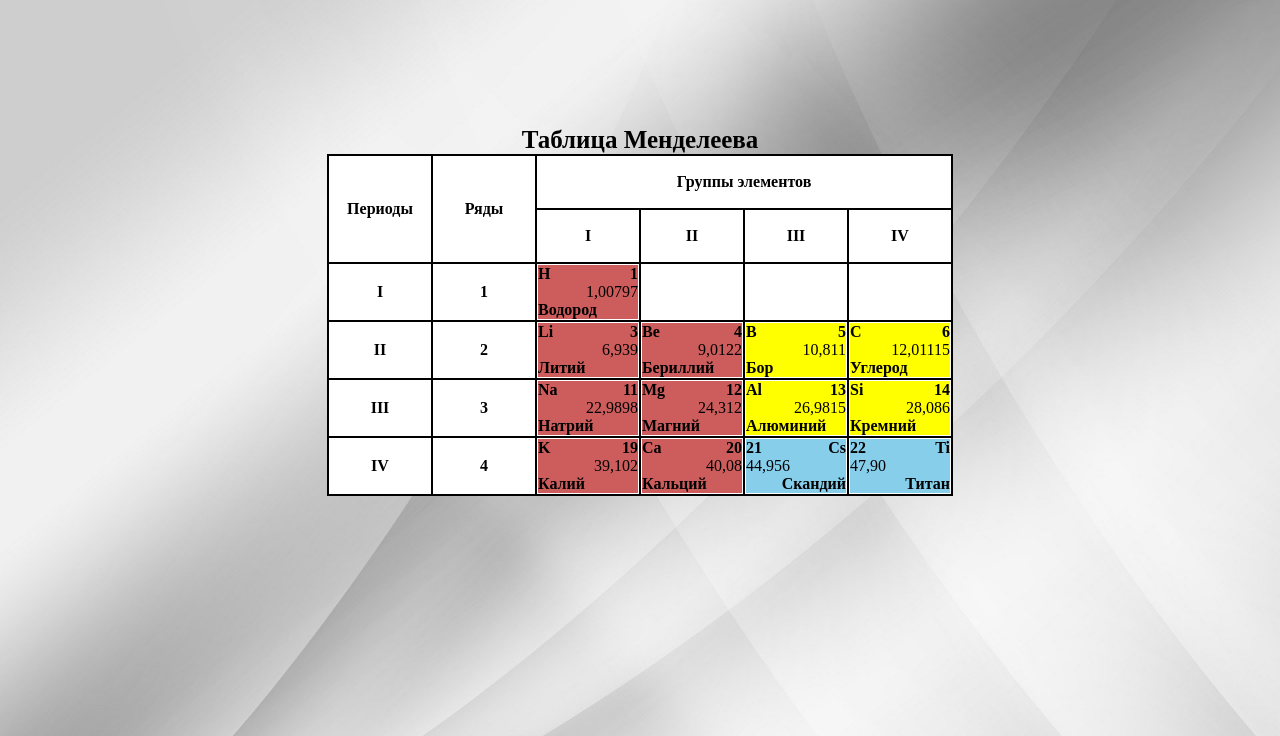
After one commit to NikitaAstafev/Nikita-Astafev_DZ, a PHP site: page /html/table.html in a window 1280 px wide. The commit adds this page. Shown: the top 736 px of the page. Run offline with PHP 8.4, Linux system fonts and the light colour scheme.

Commit message:
17.11.21

```diff
--- a/Site/css/styles.css
+++ b/Site/css/styles.css
@@ -1,4 +1,4 @@
-body {
+body{
     background-image: url(../img/background.jpg);
     background-repeat: no-repeat;
     background-attachment: fixed;
@@ -53,7 +53,7 @@ header{
     border-radius: 10px;
     padding: 1%;
 }
-img {
+img{
     max-width:100%;
     max-height:100%;
     border-radius: 10px;
--- /dev/null
+++ b/Site/css/table-styles.css
@@ -0,0 +1,53 @@
+body{
+    background-image: url(../img/background.jpg);
+    background-repeat: no-repeat;
+    background-attachment: fixed;
+    background-size: cover;
+}
+table, td{
+    margin-top: 10%;
+    background: white;
+    border: 1px solid black;
+    border-collapse: separate;
+    border-spacing: 0;
+    text-align: center;
+    font-weight: bold;
+}
+td{
+    height: 50px;
+    width: 100px;
+}
+caption{
+    font-size: 25px;
+}
+.element1, .element2, .element3{
+    width:100%;
+    height:100%;
+    -moz-transition: all 2s ease-out;
+    -o-transition: all 2s ease-out;
+    -webkit-transition: all 2s ease-out;
+}
+.element1:hover, .element2:hover, .element3:hover{
+    -webkit-transform: scale(2);
+    -moz-transform: scale(2);
+    -o-transform: scale(2);
+    border: 1px solid black;
+}
+.element1{
+    background: indianred;
+}
+.element2{
+    background: yellow;
+}
+.element3{
+    background: skyblue;
+}
+.symbol, .name, .number2, .weight2{
+    float: left;
+}
+.number, .weight, .symbol2, .name2{
+    float: right;
+}
+.weight, .weight2{
+    font-weight: normal;
+}
--- a/Site/html/index.html
+++ b/Site/html/index.html
@@ -8,7 +8,7 @@
 </head>
 <header>
     <div>
-        <a href="index.html">
+        <a href="table.html">
             <img src="../img/logo.png" width="100" height="100" alt="404 logo">
         </a>
     </div>
--- /dev/null
+++ b/Site/html/table.html
@@ -0,0 +1,199 @@
+<!DOCTYPE html>
+<html lang="en">
+<head>
+    <meta charset="UTF-8">
+    <link rel="stylesheet" href="../css/table-styles.css">
+    <title>Таблица Менделеева</title>
+</head>
+<body>
+    <table align="center">
+        <caption>Таблица Менделеева</caption>
+        <tr>
+            <td rowspan="2">Периоды</td>
+            <td rowspan="2">Ряды</td>
+            <td colspan="4">Группы элементов</td>
+        </tr>
+        <tr>
+            <td>I</td>
+            <td>II</td>
+            <td>III</td>
+            <td>IV</td>
+        </tr>
+        <tr>
+            <td>I</td>
+            <td>1</td>
+            <td>
+                <a href="https://ru.wikipedia.org/wiki/Водород" style="color:black">
+                    <div class="element1">
+                    <div class="symbol">H</div>
+                    <div class="number">1</div>
+                    <br>
+                    <div class="weight">1,00797</div>
+                    <br>
+                    <div class="name">Водород</div>
+                    </div>
+                </a>
+            </td>
+            <td></td>
+            <td></td>
+            <td></td>
+        </tr>
+        <tr>
+            <td>II</td>
+            <td>2</td>
+            <td>
+                <a href="https://ru.wikipedia.org/wiki/Литий" style="color:black">
+                    <div class="element1">
+                    <div class="symbol">Li</div>
+                    <div class="number">3</div>
+                    <br>
+                    <div class="weight">6,939</div>
+                    <br>
+                    <div class="name">Литий</div>
+                    </div>
+                </a>
+            </td>
+            <td>
+                <a href="https://ru.wikipedia.org/wiki/Бериллий" style="color:black">
+                    <div class="element1">
+                    <div class="symbol">Be</div>
+                    <div class="number">4</div>
+                    <br>
+                    <div class="weight">9,0122</div>
+                    <br>
+                    <div class="name">Бериллий</div>
+                    </div>
+                </a>
+            </td>
+            <td>
+                <a href="https://ru.wikipedia.org/wiki/Бор" style="color:black">
+                    <div class="element2">
+                    <div class="symbol">B</div>
+                    <div class="number">5</div>
+                    <br>
+                    <div class="weight">10,811</div>
+                    <br>
+                    <div class="name">Бор</div>
+                    </div>
+                </a>
+            </td>
+            <td>
+                <a href="https://ru.wikipedia.org/wiki/Углерод" style="color:black">
+                    <div class="element2">
+                    <div class="symbol">С</div>
+                    <div class="number">6</div>
+                    <br>
+                    <div class="weight">12,01115</div>
+                    <br>
+                    <div class="name">Углерод</div>
+                    </div>
+                </a>
+            </td>
+        </tr>
+        <tr>
+            <td>III</td>
+            <td>3</td>
+            <td>
+                <a href="https://ru.wikipedia.org/wiki/Натрий" style="color:black">
+                    <div class="element1">
+                    <div class="symbol">Na</div>
+                    <div class="number">11</div>
+                    <br>
+                    <div class="weight">22,9898</div>
+                    <br>
+                    <div class="name">Натрий</div>
+                    </div>
+                </a>
+            </td>
+            <td>
+                <a href="https://ru.wikipedia.org/wiki/Магний" style="color:black">
+                    <div class="element1">
+                    <div class="symbol">Mg</div>
+                    <div class="number">12</div>
+                    <br>
+                    <div class="weight">24,312</div>
+                    <br>
+                    <div class="name">Магний</div>
+                    </div>
+                </a>
+            </td>
+            <td>
+                <a href="https://ru.wikipedia.org/wiki/Алюминий" style="color:black">
+                    <div class="element2">
+                    <div class="symbol">Al</div>
+                    <div class="number">13</div>
+                    <br>
+                    <div class="weight">26,9815</div>
+                    <br>
+                    <div class="name">Алюминий</div>
+                    </div>
+                </a>
+            </td>
+            <td>
+                <a href="https://ru.wikipedia.org/wiki/Кремний" style="color:black">
+                    <div class="element2">
+                    <div class="symbol">Si</div>
+                    <div class="number">14</div>
+                    <br>
+                    <div class="weight">28,086</div>
+                    <br>
+                    <div class="name">Кремний</div>
+                    </div>
+                </a>
+            </td>
+        </tr>
+        <tr>
+            <td >IV</td>
+            <td>4</td>
+            <td>
+                <a href="https://ru.wikipedia.org/wiki/Калий" style="color:black">
+                    <div class="element1">
+                    <div class="symbol">K</div>
+                    <div class="number">19</div>
+                    <br>
+                    <div class="weight">39,102</div>
+                    <br>
+                    <div class="name">Калий</div>
+                    </div>
+                </a>
+            </td>
+            <td>
+                <a href="https://ru.wikipedia.org/wiki/Кальций" style="color:black">
+                <div class="element1">
+                    <div class="symbol">Ca</div>
+                    <div class="number">20</div>
+                    <br>
+                    <div class="weight">40,08</div>
+                    <br>
+                    <div class="name">Кальций</div>
+                </div>
+                </a>
+            </td>
+            <td>
+                <a href="https://ru.wikipedia.org/wiki/Скандий" style="color:black">
+                    <div class="element3">
+                    <div class="symbol2">Cs</div>
+                    <div class="number2">21</div>
+                    <br>
+                    <div class="weight2">44,956</div>
+                    <br>
+                    <div class="name2">Скандий</div>
+                    </div>
+                </a>
+            </td>
+            <td>
+                <a href="https://ru.wikipedia.org/wiki/Титан" style="color:black">
+                    <div class="element3">
+                    <div class="symbol2">Ti</div>
+                    <div class="number2">22</div>
+                    <br>
+                    <div class="weight2">47,90</div>
+                    <br>
+                    <div class="name2">Титан</div>
+                    </div>
+                </a>
+            </td>
+        </tr>
+    </table>
+</body>
+</html>
```
